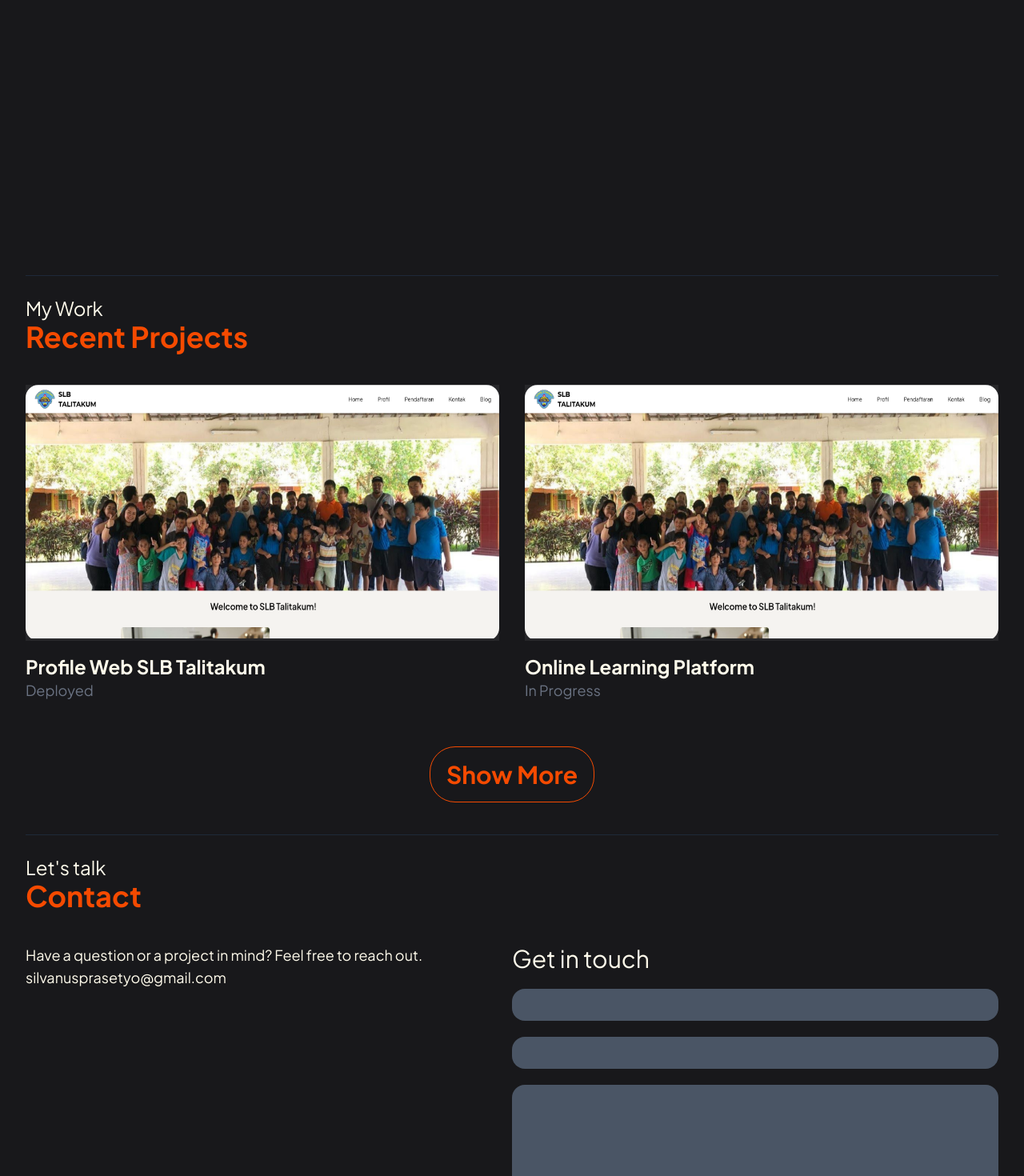
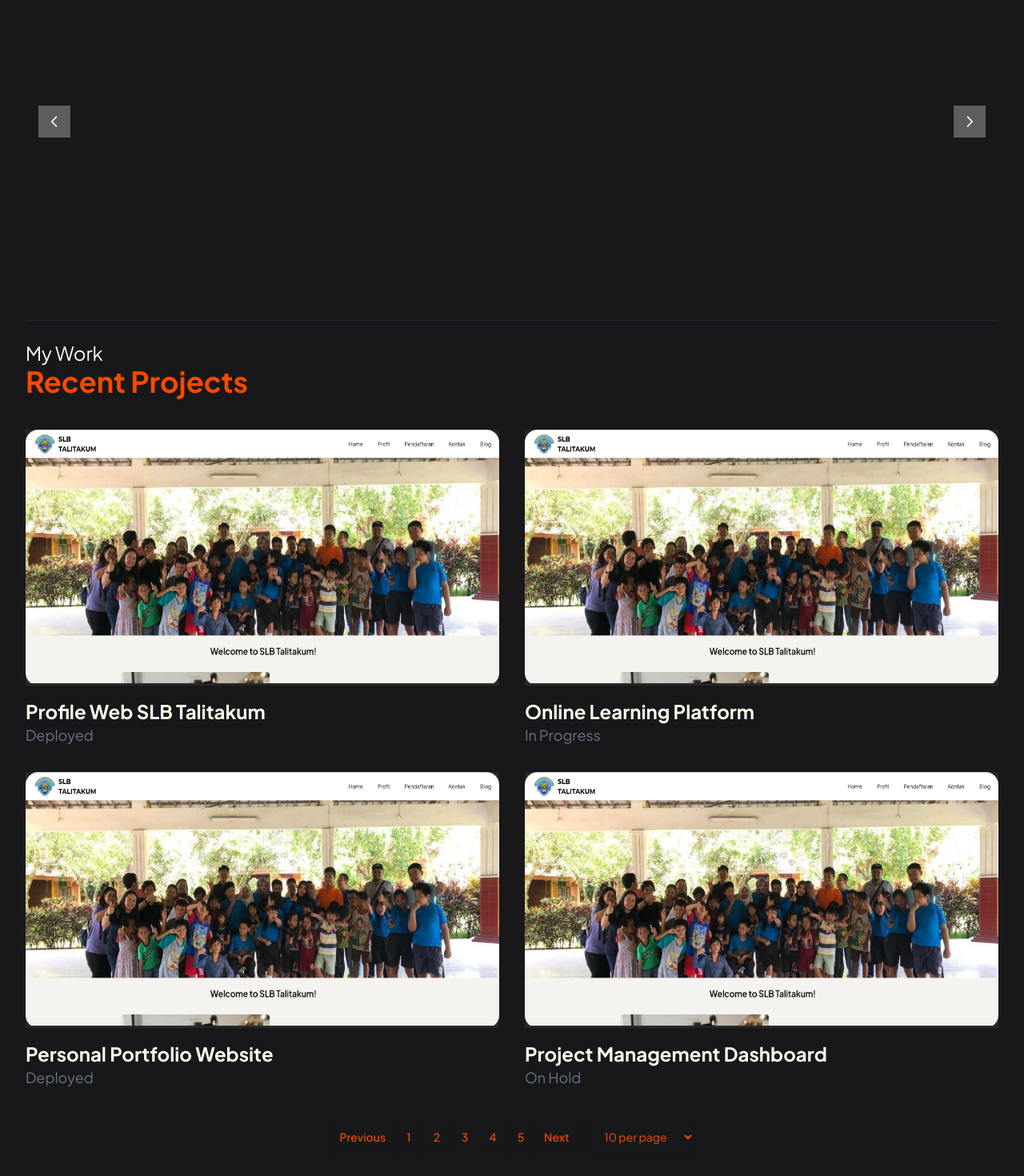
Before and after one commit to Kukuh01/fe-web-porto, a React (Vite) app: page /projects in a window 1280 px wide. Shown: the part 200-1670 px from the top of the page at 80% size. Built offline with nearby package versions, Linux system fonts and the light colour scheme; no server answers.

Commit message:
FIX: fix responsive projectpage

```diff
--- a/src/assets/components/fragments/Article/ArticleSection.tsx
+++ b/src/assets/components/fragments/Article/ArticleSection.tsx
@@ -14,7 +14,7 @@ export default function ArtilceSection() {
 
   return (
     <SectionLayout title="My Articles" description="Recent Articles">
-      <div className="flex flex-col mb-14 gap-8">
+      <div className="flex flex-col gap-8">
         {articles.slice(0, 2).map((article) => (
           <ArticleCard
             key={article.id}
@@ -27,9 +27,6 @@ export default function ArtilceSection() {
           />
         ))}
       </div>
-      <div className="flex justify-center">
-        <ShowMore />
-      </div>
     </SectionLayout>
   );
 }
--- /dev/null
+++ b/src/assets/components/fragments/Carousel/HeroCaraousel.tsx
@@ -0,0 +1,141 @@
+import { div } from "motion/react-client";
+
+export default function HeroCaraousel() {
+  return (
+    <div
+      id="indicators-carousel"
+      className="relative w-full"
+      data-carousel="static"
+    >
+      <div className="relative h-56 overflow-hidden rounded-base md:h-96">
+        <div
+          className="hidden duration-700 ease-in-out"
+          data-carousel-item="active"
+        >
+          <img
+            src="/docs/images/carousel/carousel-1.svg"
+            className="absolute block w-full -translate-x-1/2 -translate-y-1/2 top-1/2 left-1/2"
+            alt="..."
+          />
+        </div>
+        <div className="hidden duration-700 ease-in-out" data-carousel-item>
+          <img
+            src="/docs/images/carousel/carousel-2.svg"
+            className="absolute block w-full -translate-x-1/2 -translate-y-1/2 top-1/2 left-1/2"
+            alt="..."
+          />
+        </div>
+        <div className="hidden duration-700 ease-in-out" data-carousel-item>
+          <img
+            src="/docs/images/carousel/carousel-3.svg"
+            className="absolute block w-full -translate-x-1/2 -translate-y-1/2 top-1/2 left-1/2"
+            alt="..."
+          />
+        </div>
+        <div className="hidden duration-700 ease-in-out" data-carousel-item>
+          <img
+            src="/docs/images/carousel/carousel-4.svg"
+            className="absolute block w-full -translate-x-1/2 -translate-y-1/2 top-1/2 left-1/2"
+            alt="..."
+          />
+        </div>
+        <div className="hidden duration-700 ease-in-out" data-carousel-item>
+          <img
+            src="/docs/images/carousel/carousel-5.svg"
+            className="absolute block w-full -translate-x-1/2 -translate-y-1/2 top-1/2 left-1/2"
+            alt="..."
+          />
+        </div>
+      </div>
+      <div className="absolute z-30 flex -translate-x-1/2 space-x-3 rtl:space-x-reverse bottom-5 left-1/2">
+        <button
+          type="button"
+          className="w-3 h-3 rounded-base"
+          aria-current="true"
+          aria-label="Slide 1"
+          data-carousel-slide-to="0"
+        ></button>
+        <button
+          type="button"
+          className="w-3 h-3 rounded-base"
+          aria-current="false"
+          aria-label="Slide 2"
+          data-carousel-slide-to="1"
+        ></button>
+        <button
+          type="button"
+          className="w-3 h-3 rounded-base"
+          aria-current="false"
+          aria-label="Slide 3"
+          data-carousel-slide-to="2"
+        ></button>
+        <button
+          type="button"
+          className="w-3 h-3 rounded-base"
+          aria-current="false"
+          aria-label="Slide 4"
+          data-carousel-slide-to="3"
+        ></button>
+        <button
+          type="button"
+          className="w-3 h-3 rounded-base"
+          aria-current="false"
+          aria-label="Slide 5"
+          data-carousel-slide-to="4"
+        ></button>
+      </div>
+      <button
+        type="button"
+        className="absolute top-0 start-0 z-30 flex items-center justify-center h-full px-4 cursor-pointer group focus:outline-none"
+        data-carousel-prev
+      >
+        <span className="inline-flex items-center justify-center w-10 h-10 rounded-base bg-white/30 dark:bg-gray-800/30 group-hover:bg-white/50 dark:group-hover:bg-gray-800/60 group-focus:ring-4 group-focus:ring-white dark:group-focus:ring-gray-800/70 group-focus:outline-none">
+          <svg
+            className="w-5 h-5 text-white rtl:rotate-180"
+            aria-hidden="true"
+            xmlns="http://www.w3.org/2000/svg"
+            width="24"
+            height="24"
+            fill="none"
+            viewBox="0 0 24 24"
+          >
+            <path
+              stroke="currentColor"
+              stroke-linecap="round"
+              stroke-linejoin="round"
+              stroke-width="2"
+              d="m15 19-7-7 7-7"
+            />
+          </svg>
+          <span className="sr-only">Previous</span>
+        </span>
+      </button>
+      <button
+        type="button"
+        className="absolute top-0 end-0 z-30 flex items-center justify-center h-full px-4 cursor-pointer group focus:outline-none"
+        data-carousel-next
+      >
+        <span className="inline-flex items-center justify-center w-10 h-10 rounded-base bg-white/30 dark:bg-gray-800/30 group-hover:bg-white/50 dark:group-hover:bg-gray-800/60 group-focus:ring-4 group-focus:ring-white dark:group-focus:ring-gray-800/70 group-focus:outline-none">
+          <svg
+            className="w-5 h-5 text-white rtl:rotate-180"
+            aria-hidden="true"
+            xmlns="http://www.w3.org/2000/svg"
+            width="24"
+            height="24"
+            fill="none"
+            viewBox="0 0 24 24"
+          >
+            <path
+              stroke="currentColor"
+              stroke-linecap="round"
+              stroke-linejoin="round"
+              stroke-width="2"
+              d="m9 5 7 7-7 7"
+            />
+          </svg>
+          <span className="sr-only">Next</span>
+        </span>
+      </button>
+    </div>
+  );
+}
--- /dev/null
+++ b/src/assets/components/fragments/Pagination/Pagination.tsx
@@ -0,0 +1,86 @@
+import { div } from "motion/react-client";
+
+export default function Pagination() {
+  return (
+    <div className="flex justify-center">
+      <nav
+        aria-label="Page navigation example"
+        className="flex flex-col lg:flex-row items-center gap-4"
+      >
+        <ul className="flex -space-x-px text-sm text-orange-600">
+          <li>
+            <a
+              href="#"
+              className="flex items-center justify-center text-body bg-neutral-secondary-medium hover:bg-neutral-tertiary-medium hover:text-heading shadow-xs font-medium leading-5 rounded-s-base text-sm px-3 h-9 focus:outline-none"
+            >
+              Previous
+            </a>
+          </li>
+          <li>
+            <a
+              href="#"
+              className="flex items-center justify-center text-body bg-neutral-secondary-medium hover:bg-neutral-tertiary-medium hover:text-heading shadow-xs font-medium leading-5 text-sm w-9 h-9 focus:outline-non"
+            >
+              1
+            </a>
+          </li>
+          <li>
+            <a
+              href="#"
+              className="flex items-center justify-center text-body bg-neutral-secondary-medium hover:bg-neutral-tertiary-medium hover:text-heading shadow-xs font-medium leading-5 text-sm w-9 h-9 focus:outline-none"
+            >
+              2
+            </a>
+          </li>
+          <li>
+            <a
+              href="#"
+              aria-current="page"
+              className="flex items-center justify-center text-fg-brand bg-neutral-tertiary-medium box-border hover:text-fg-brand font-medium text-sm w-9 h-9 focus:outline-none"
+            >
+              3
+            </a>
+          </li>
+          <li>
+            <a
+              href="#"
+              className="flex items-center justify-center text-body bg-neutral-secondary-medium hover:bg-neutral-tertiary-medium hover:text-heading shadow-xs font-medium leading-5 text-sm w-9 h-9 focus:outline-none"
+            >
+              4
+            </a>
+          </li>
+          <li>
+            <a
+              href="#"
+              className="flex items-center justify-center text-body bg-neutral-secondary-medium hover:bg-neutral-tertiary-medium hover:text-heading shadow-xs font-medium leading-5 text-sm w-9 h-9 focus:outline-none"
+            >
+              5
+            </a>
+          </li>
+          <li>
+            <a
+              href="#"
+              className="flex items-center justify-center text-body bg-neutral-secondary-medium hover:bg-neutral-tertiary-medium hover:text-heading shadow-xs font-medium leading-5 rounded-e-base text-sm px-3 h-9 focus:outline-none"
+            >
+              Next
+            </a>
+          </li>
+        </ul>
+        <form className="w-32 mx-auto text-orange-600">
+          <label for="countries" className="sr-only">
+            Select an option
+          </label>
+          <select
+            id="countries"
+            className="block w-full px-3 py-2.5 bg-neutral-secondary-medium text-heading text-sm leading-4 rounded-base focus:ring-brand focus:border-brand shadow-xs placeholder:text-body"
+          >
+            <option selected>10 per page</option>
+            <option value="25">25 per page</option>
+            <option value="50">50 per page</option>
+            <option value="100">100 per page</option>
+          </select>
+        </form>
+      </nav>
+    </div>
+  );
+}
--- a/src/assets/components/fragments/Project/ProjectSection.tsx
+++ b/src/assets/components/fragments/Project/ProjectSection.tsx
@@ -14,8 +14,8 @@ export default function ProjectSection() {
 
   return (
     <SectionLayout title="My Work" description="Recent Projects">
-      <div className="flex flex-col lg:flex-row justify-between mb-14 gap-8">
-        {projects.slice(0, 2).map((project) => (
+      <div className="w-full grid grid-cols-1 lg:grid-cols-2 gap-8">
+        {projects.slice(0, 4).map((project) => (
           <ProjectCard
             image={project.imageUrl}
             title={project.title}
@@ -23,9 +23,6 @@ export default function ProjectSection() {
           />
         ))}
       </div>
-      <div className="flex justify-center">
-        <ShowMore />
-      </div>
     </SectionLayout>
   );
 }
--- a/src/assets/components/layouts/SectionLayout.tsx
+++ b/src/assets/components/layouts/SectionLayout.tsx
@@ -11,7 +11,7 @@ export default function SectionLayout({
 }) {
   return (
     <div>
-      <hr className="text-gray-800" />
+      <hr className="text-gray-800 mt-14" />
       <div className="mt-6 mb-10">
         <div className="mb-10">
           <p className="text-2xl text-amber-50">{title}</p>
--- a/src/assets/pages/ArticlesPage.tsx
+++ b/src/assets/pages/ArticlesPage.tsx
@@ -2,6 +2,7 @@ import useScrollContact from "../../hooks/useScrollContact";
 import ArtilceSection from "../components/fragments/Article/ArticleSection";
 import ContactSection from "../components/fragments/Contact/ContactSection";
 import Hero from "../components/fragments/Hero";
+import Pagination from "../components/fragments/Pagination/Pagination";
 import PageLayout from "../components/layouts/PageLayout";
 
 export default function ArtilcesPage() {
@@ -12,6 +13,7 @@ export default function ArtilcesPage() {
         <div></div>
       </Hero>
       <ArtilceSection />
+      <Pagination />
       <div ref={contactRef}>
         <ContactSection />
       </div>
--- a/src/assets/pages/ProjectsPage.tsx
+++ b/src/assets/pages/ProjectsPage.tsx
@@ -1,6 +1,8 @@
 import useScrollContact from "../../hooks/useScrollContact";
+import HeroCaraousel from "../components/fragments/Carousel/HeroCaraousel";
 import ContactSection from "../components/fragments/Contact/ContactSection";
 import Hero from "../components/fragments/Hero";
+import Pagination from "../components/fragments/Pagination/Pagination";
 import ProjectSection from "../components/fragments/Project/ProjectSection";
 import PageLayout from "../components/layouts/PageLayout";
 
@@ -10,9 +12,10 @@ export default function ProjectsPage() {
   return (
     <PageLayout onContactClick={handleContactClick}>
       <Hero>
-        <div></div>
+        <HeroCaraousel />
       </Hero>
       <ProjectSection />
+      <Pagination />
       <div ref={contactRef}>
         <ContactSection />
       </div>
```
Also changed, not shown: src/assets/pages/HomePage.tsx (+7 -0 lines).
